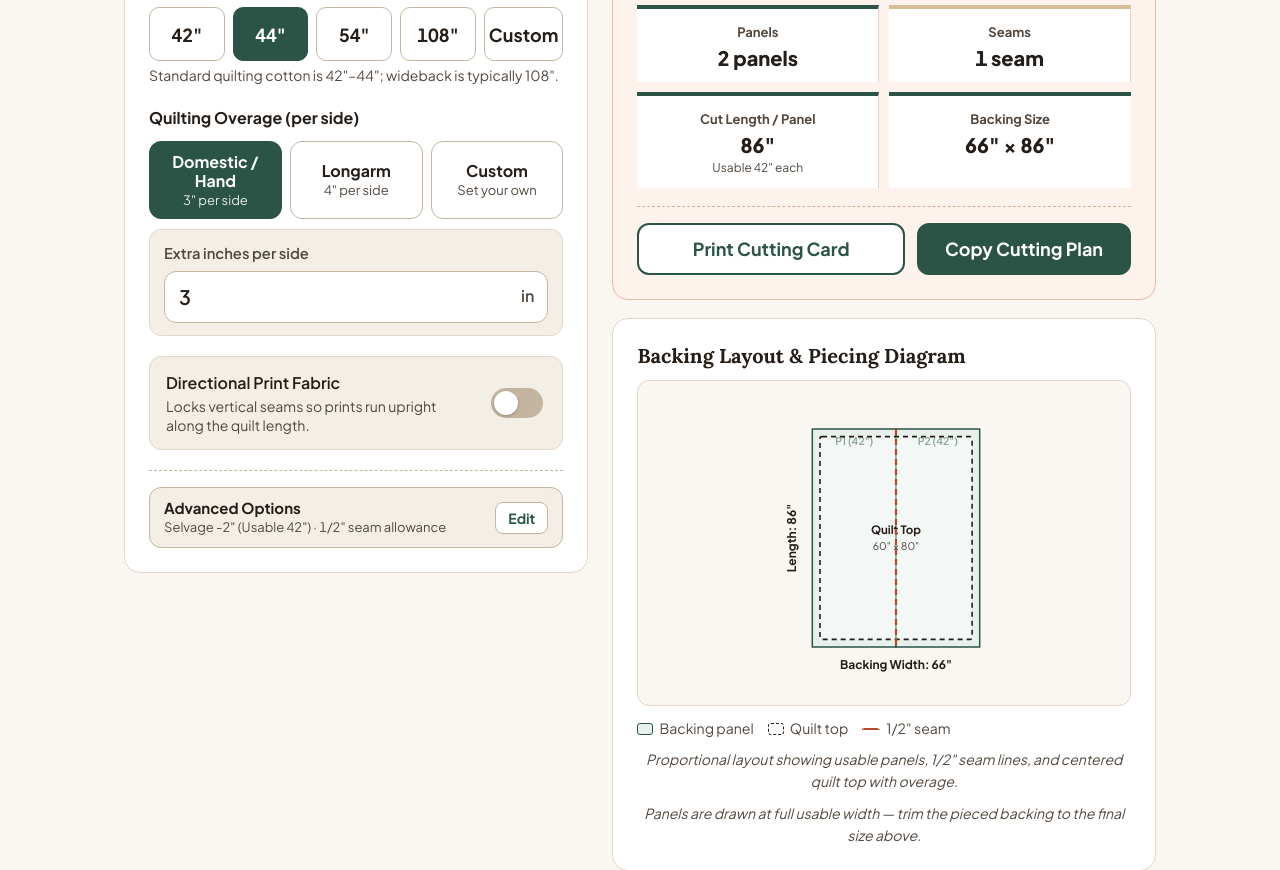
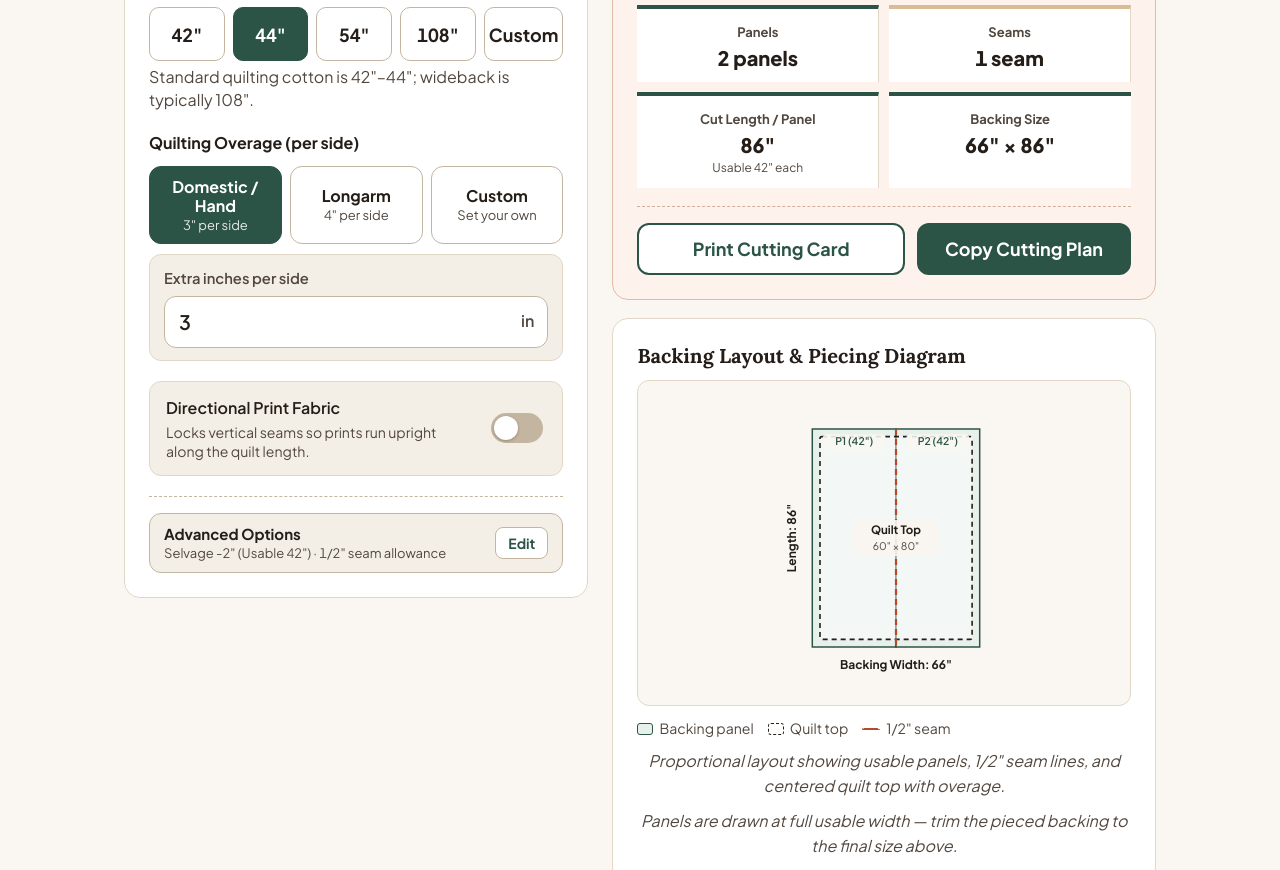
Before and after one commit to Jasonsu2022/quilt-studio-tools, a plain HTML site: page quilt-backing-calculator/index.html in a window 1280 px wide. Shown: the part 540-1410 px from the top of the page. Drawn offline with Linux system fonts and the light colour scheme.

Commit message:
v1.3.1 mini-fix: binding nav Backing link, backing SVG label backdrops, 16px hint/note text

```diff
--- a/quilt-backing-calculator/app.js
+++ b/quilt-backing-calculator/app.js
@@ -266,33 +266,37 @@ export function buildBackingSvgString(res, copyObj, inputUnit) {
   const ox = padLeft + (maxDrawW - drawW) / 2;
   const oy = padTop + (maxDrawH - drawH) / 2;
 
-  const panelsSvg = d.panels
+  const panelRectsSvg = d.panels
     .map((p) => {
       const px = ox + p.x * scale;
       const py = oy + p.y * scale;
       const pw = p.drawWidth * scale;
       const ph = p.drawHeight * scale;
-      const rectSvg = `<rect x="${px.toFixed(1)}" y="${py.toFixed(1)}" width="${pw.toFixed(1)}" height="${ph.toFixed(1)}" fill="#E8F0EC" stroke="#2B5447" stroke-width="1.5" />`;
+      return `<rect x="${px.toFixed(1)}" y="${py.toFixed(1)}" width="${pw.toFixed(1)}" height="${ph.toFixed(1)}" fill="#E8F0EC" stroke="#2B5447" stroke-width="1.5" />`;
+    })
+    .join("");
+
+  const panelLabelsSvg = d.panels
+    .map((p) => {
+      const px = ox + p.x * scale;
+      const py = oy + p.y * scale;
+      const pw = p.drawWidth * scale;
+      const ph = p.drawHeight * scale;
       if (d.panels.length === 1) {
         const label = `${fmt(p.cutWidth)} usable width`;
         const labelX = ox + drawW / 2;
         const labelY = Math.max(16, oy - 10);
-        return (
-          rectSvg +
-          `<text x="${labelX.toFixed(1)}" y="${labelY.toFixed(1)}" text-anchor="middle" font-size="11" font-weight="700" fill="#2B5447">${escapeHtml(label)}</text>`
-        );
+        return `<text x="${labelX.toFixed(1)}" y="${labelY.toFixed(1)}" text-anchor="middle" font-size="11" font-weight="700" fill="#2B5447">${escapeHtml(label)}</text>`;
       }
       const label = `P${p.index} (${fmt(p.cutWidth)})`;
       const showLabel = pw > 52 && ph > 24;
+      if (!showLabel) return "";
       const labelX = px + pw / 2;
       const labelY =
         d.orientation === "vertical" ? py + 16 : py + ph / 2 + 4;
-      return (
-        rectSvg +
-        (showLabel
-          ? `<text x="${labelX.toFixed(1)}" y="${labelY.toFixed(1)}" text-anchor="middle" font-size="10.5" font-weight="600" fill="#2B5447">${escapeHtml(label)}</text>`
-          : "")
-      );
+      const pillW = Math.min(pw - 6, Math.max(48, label.length * 6.4 + 12));
+      const pillH = 15;
+      return `<rect x="${(labelX - pillW / 2).toFixed(1)}" y="${(labelY - 10.5).toFixed(1)}" width="${pillW.toFixed(1)}" height="${pillH}" rx="4" fill="rgba(250,247,242,0.88)" /><text x="${labelX.toFixed(1)}" y="${labelY.toFixed(1)}" text-anchor="middle" font-size="10.5" font-weight="600" fill="#2B5447">${escapeHtml(label)}</text>`;
     })
     .join("");
 
@@ -311,11 +315,20 @@ export function buildBackingSvgString(res, copyObj, inputUnit) {
   const qy = oy + q.y * scale;
   const qw = q.width * scale;
   const qh = q.height * scale;
+  const qcx = qx + qw / 2;
+  const qcy = qy + qh / 2;
+  const dimText = `${fmt(q.width)} × ${fmt(q.height)}`;
+  const badgeW = Math.min(
+    Math.max(40, qw - 8),
+    Math.max(82, Math.max(9, dimText.length) * 7.2 + 20)
+  );
+  const badgeH = 36;
 
-  const quiltTopSvg = `
-    <rect x="${qx.toFixed(1)}" y="${qy.toFixed(1)}" width="${qw.toFixed(1)}" height="${qh.toFixed(1)}" fill="rgba(255,255,255,0.45)" stroke="#241D18" stroke-width="1.6" stroke-dasharray="5 4" rx="2" />
-    <text x="${(qx + qw / 2).toFixed(1)}" y="${(qy + qh / 2 - 4).toFixed(1)}" text-anchor="middle" font-size="11.5" font-weight="700" fill="#241D18">Quilt Top</text>
-    <text x="${(qx + qw / 2).toFixed(1)}" y="${(qy + qh / 2 + 12).toFixed(1)}" text-anchor="middle" font-size="10.5" fill="#52473E">${escapeHtml(fmt(q.width))} × ${escapeHtml(fmt(q.height))}</text>
+  const quiltTopRectSvg = `<rect x="${qx.toFixed(1)}" y="${qy.toFixed(1)}" width="${qw.toFixed(1)}" height="${qh.toFixed(1)}" fill="rgba(255,255,255,0.45)" stroke="#241D18" stroke-width="1.6" stroke-dasharray="5 4" rx="2" />`;
+  const quiltTopLabelSvg = `
+    <rect x="${(qcx - badgeW / 2).toFixed(1)}" y="${(qcy - badgeH / 2).toFixed(1)}" width="${badgeW.toFixed(1)}" height="${badgeH}" rx="6" fill="rgba(250,247,242,0.90)" />
+    <text x="${qcx.toFixed(1)}" y="${(qcy - 4).toFixed(1)}" text-anchor="middle" font-size="11.5" font-weight="700" fill="#241D18">Quilt Top</text>
+    <text x="${qcx.toFixed(1)}" y="${(qcy + 12).toFixed(1)}" text-anchor="middle" font-size="10.5" fill="#52473E">${escapeHtml(dimText)}</text>
   `;
 
   // Total width callout (bottom) & total length callout (left)
@@ -338,9 +351,11 @@ export function buildBackingSvgString(res, copyObj, inputUnit) {
 
   return `<svg viewBox="0 0 ${vbW} ${vbH}" width="100%" role="img" aria-label="${escapeHtml(altText)}" xmlns="http://www.w3.org/2000/svg" style="max-width:460px;height:auto;display:block;margin:0 auto;font-family:'Plus Jakarta Sans',sans-serif;">
     <title>${escapeHtml(altText)}</title>
-    ${panelsSvg}
-    ${quiltTopSvg}
+    ${panelRectsSvg}
+    ${quiltTopRectSvg}
     ${seamsSvg}
+    ${panelLabelsSvg}
+    ${quiltTopLabelSvg}
     <text x="${(ox + drawW / 2).toFixed(1)}" y="${dimBottomY.toFixed(1)}" text-anchor="middle" font-size="12" font-weight="700" fill="#241D18">Backing Width: ${escapeHtml(fmt(d.backingWidth))}</text>
     <text x="${dimLeftX.toFixed(1)}" y="${(oy + drawH / 2).toFixed(1)}" text-anchor="middle" font-size="12" font-weight="700" fill="#241D18" transform="rotate(-90 ${dimLeftX.toFixed(1)} ${(oy + drawH / 2).toFixed(1)})">Length: ${escapeHtml(fmt(d.backingLength))}</text>
   </svg>`;
--- a/quilt-backing-calculator/styles.css
+++ b/quilt-backing-calculator/styles.css
@@ -709,7 +709,7 @@ a:focus-visible {
 
 .adv-hint {
   margin-top: 5px;
-  font-size: 14px;
+  font-size: 16px;
   color: var(--text-secondary);
   line-height: 1.4;
 }
@@ -989,7 +989,7 @@ a:focus-visible {
 
 .diagram-note {
   margin-top: 10px;
-  font-size: 14px;
+  font-size: 16px;
   color: var(--text-secondary);
   text-align: center;
   font-style: italic;
--- a/quilt-binding-calculator/styles.css
+++ b/quilt-binding-calculator/styles.css
@@ -210,6 +210,12 @@ input {
   }
 }
 
+@media (max-width: 480px) {
+  .nav-hide-sm {
+    display: none;
+  }
+}
+
 .page-header {
   margin-bottom: 16px;
 }
@@ -703,7 +709,7 @@ a:focus-visible {
 
 .adv-hint {
   margin-top: 5px;
-  font-size: 14px;
+  font-size: 16px;
   color: var(--text-secondary);
   line-height: 1.4;
 }
@@ -983,7 +989,7 @@ a:focus-visible {
 
 .diagram-note {
   margin-top: 10px;
-  font-size: 14px;
+  font-size: 16px;
   color: var(--text-secondary);
   text-align: center;
   font-style: italic;
--- a/scripts/prerender.mjs
+++ b/scripts/prerender.mjs
@@ -209,7 +209,7 @@ const html = `<!DOCTYPE html>
   <link rel="preconnect" href="https://fonts.googleapis.com" />
   <link rel="preconnect" href="https://fonts.gstatic.com" crossorigin />
   <link href="https://fonts.googleapis.com/css2?family=Lora:wght@600;700&family=Plus+Jakarta+Sans:wght@400;500;600;700;800&display=swap" rel="stylesheet" />
-  <link rel="stylesheet" href="./styles.css?v=1.3.1" />
+  <link rel="stylesheet" href="./styles.css?v=1.3.2" />
   <script id="faq-jsonld" type="application/ld+json">${faqJsonLd}</script>
   <script id="app-jsonld" type="application/ld+json">${appJsonLd}</script>
   <script id="breadcrumb-jsonld" type="application/ld+json">${breadcrumbJsonLd}</script>
@@ -223,6 +223,7 @@ const html = `<!DOCTYPE html>
         <a class="site-brand" href="../" data-i18n="nav.siteName">${escapeHtml(copy.nav.siteName)}</a>
         <div class="site-nav-links">
           <a href="../" data-i18n="nav.home">${escapeHtml(copy.nav.home)}</a>
+          <a href="../quilt-backing-calculator/">Backing<span class="nav-hide-sm"> Calculator</span></a>
           <a href="../about/" data-i18n="nav.about">${escapeHtml(copy.nav.about)}</a>
         </div>
       </nav>
```
Also changed, not shown: quilt-backing-calculator/index.html (+3 -3 lines), quilt-binding-calculator/index.html (+2 -1 lines), scripts/prerender-backing.mjs (+26 -5 lines).
